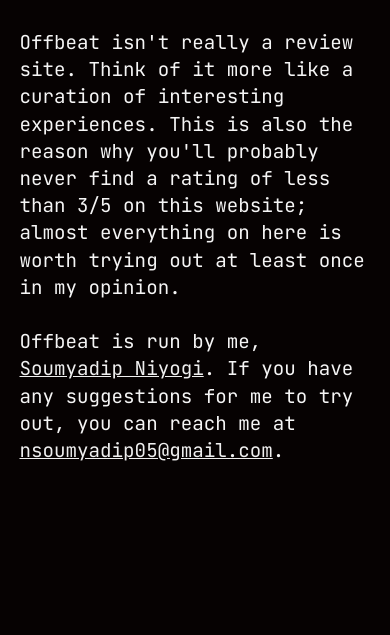
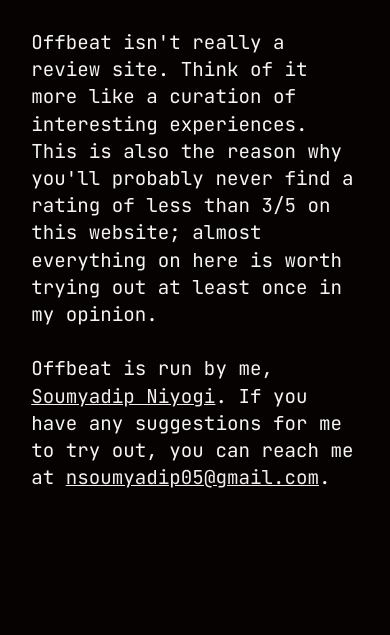
Before and after one commit to captainvogon/Offbeat, a plain HTML site: page index.html in a window 390 px wide. Shown: the part 269-904 px from the top of the page. Before the commit the page ends 877 px from the top, so only its background shows below. Drawn offline with Linux system fonts and the light colour scheme.

Commit message:
Add files via upload

```diff
--- a/index.css
+++ b/index.css
@@ -142,11 +142,6 @@ tr {
 }
 
 @media (max-width:1175px) {
-    body {
-        padding: 0;
-        margin-left: 5%;
-        margin-right: 5%;
-    }
 
     .nav>.nav-btn {
         display: inline-block;
@@ -219,7 +214,7 @@ tr {
     }
 
     h1 {
-        font-size: 1.5rem;
+        font-size: 2rem;
         margin: auto;
         letter-spacing: 0.3rem;
         margin-top: 4rem;
@@ -263,11 +258,16 @@ tr {
         font-size: 2.4rem;
         margin: 5rem;
     }
-}
 
-@media only screen and (max-width: 1175px) and (min-width: 670px) {
     .description {
         font-size: small;
         display: block;
     }
 }
+
+@media (max-width:670px) {
+    body {
+        margin-left: 8%;
+        margin-right: 8%;
+    }
+}
```
